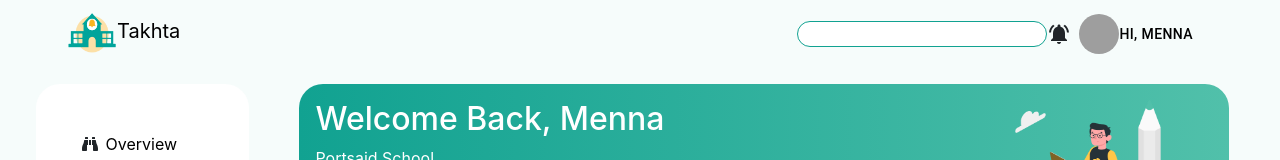
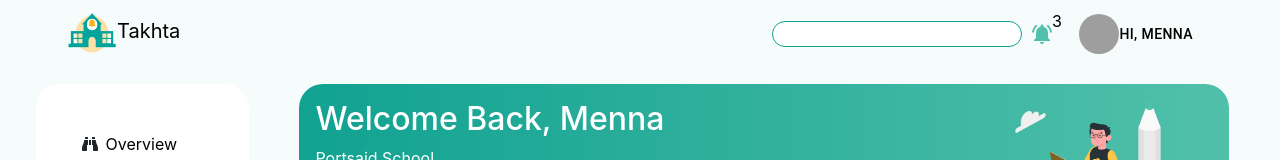
Before and after one commit to MennaMoOmar/Takhta-Front-End, a React (Create React App) app: page /stddashboard in a window 1280 px wide. Shown: the top 160 px of the page. Built offline with nearby package versions, Linux system fonts and the light colour scheme; grey boxes are pictures that could not be loaded.

Commit message:
add notification, edit collapse

```diff
--- a/src/components/StudentDashboard/stdnavbar.jsx
+++ b/src/components/StudentDashboard/stdnavbar.jsx
@@ -1,9 +1,8 @@
 import React, { useState } from "react";
 import { NavLink } from "react-router-dom";
 
-import Search from "./search";
-
-import NotificationsActiveIcon from '@material-ui/icons/NotificationsActive';
+import Search from "../search";
+import Notification from "../notification";
 
 /*start ddl*/
 import Button from "@material-ui/core/Button";
@@ -98,7 +97,7 @@ const StdNavBar = () => {
             <div className="stdnavBar__list navbar-nav">
               <div className={classes.root}></div>
               <Search></Search>
-              <NotificationsActiveIcon></NotificationsActiveIcon>
+              <Notification></Notification>
               <div>
                 <Button
                   ref={anchorRef}
--- a/src/components/StudentDashboard/stdsidenav.jsx
+++ b/src/components/StudentDashboard/stdsidenav.jsx
@@ -23,7 +23,7 @@ const StdSideNav = () => {
           onClick={handleNavCollapse}
         >
           <span className="navbar-toggler-icon">
-            <i className="fas fa-bars"></i>
+          <i className="fas fa-ellipsis-v"></i>
           </span>
         </button>
         <div className={`${isNavCollapsed ? "collapse" : ""} navbar-collapse`}>
--- /dev/null
+++ b/src/components/notification.jsx
@@ -0,0 +1,14 @@
+import React from "react";
+
+import NotificationsActiveIcon from "@material-ui/icons/NotificationsActive";
+
+const Notification = () => {
+  return (
+    <React.Fragment>
+      <NotificationsActiveIcon className="notification"></NotificationsActiveIcon>
+      <span className="notification__span">3</span>
+    </React.Fragment>
+  );
+};
+
+export default Notification;
--- /dev/null
+++ b/src/sass/components/_notification.scss
@@ -0,0 +1,15 @@
+.notification{
+    color: $colmain;
+    background-color: transparent;
+    font-size: 1rem;
+    padding:0;
+    &:not(:last-child){
+        margin: 0rem .5rem;
+    }
+    &__span{
+        position: relative;
+        left: -.6rem;
+        top: -0.8rem;
+        color: $colfontmain;
+    }
+}
--- a/src/sass/main.scss
+++ b/src/sass/main.scss
@@ -9,6 +9,7 @@
 @import "components/heading";
 @import "components/cardservice";
 @import "components/search";
+@import "components/notification";
 //--------------------------layout---------------------
 @import "layout/login";
 @import "layout/navbar";
```
Also changed, not shown: src/components/search.jsx (renamed from src/components/StudentDashboard/search.jsx).
